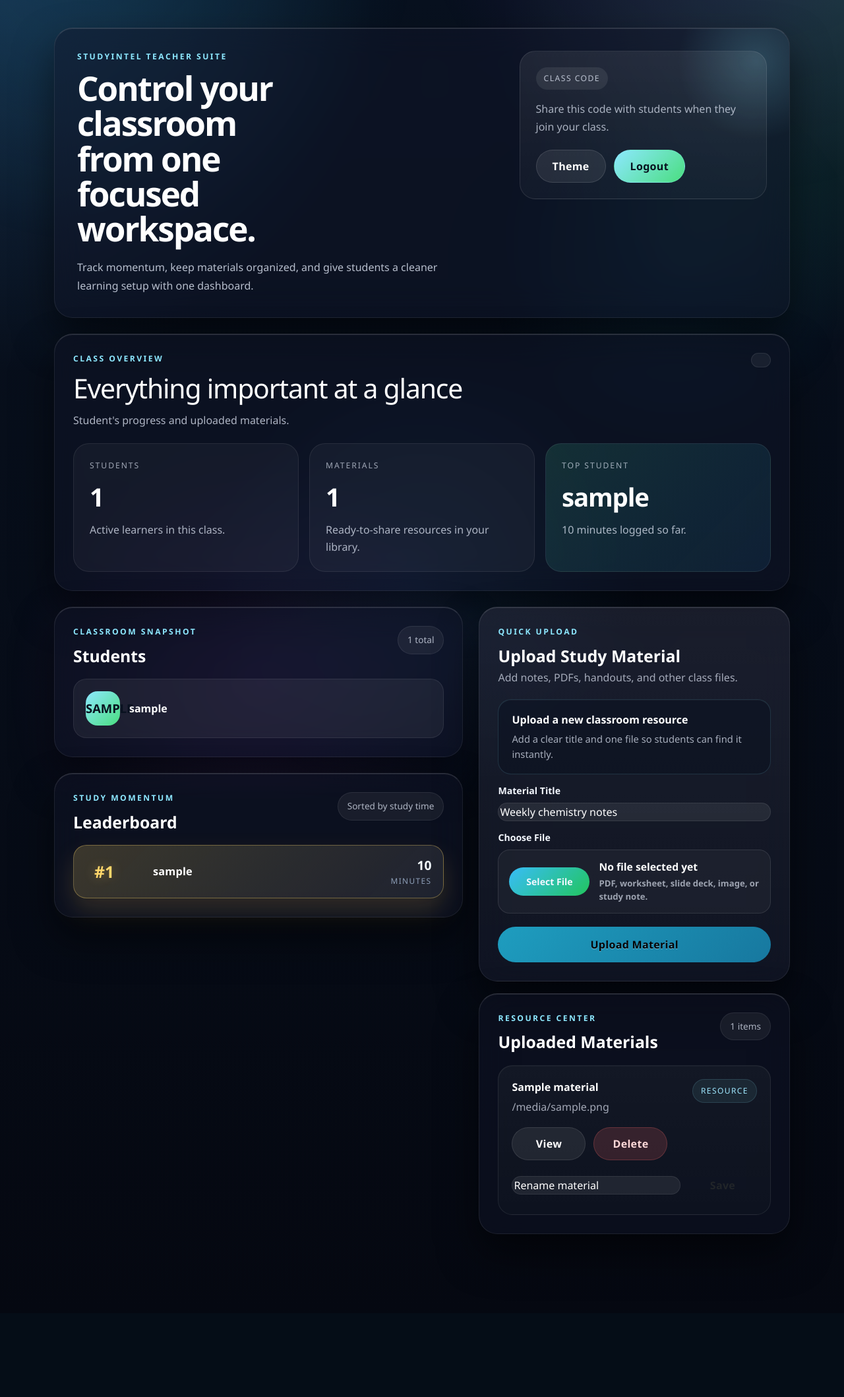
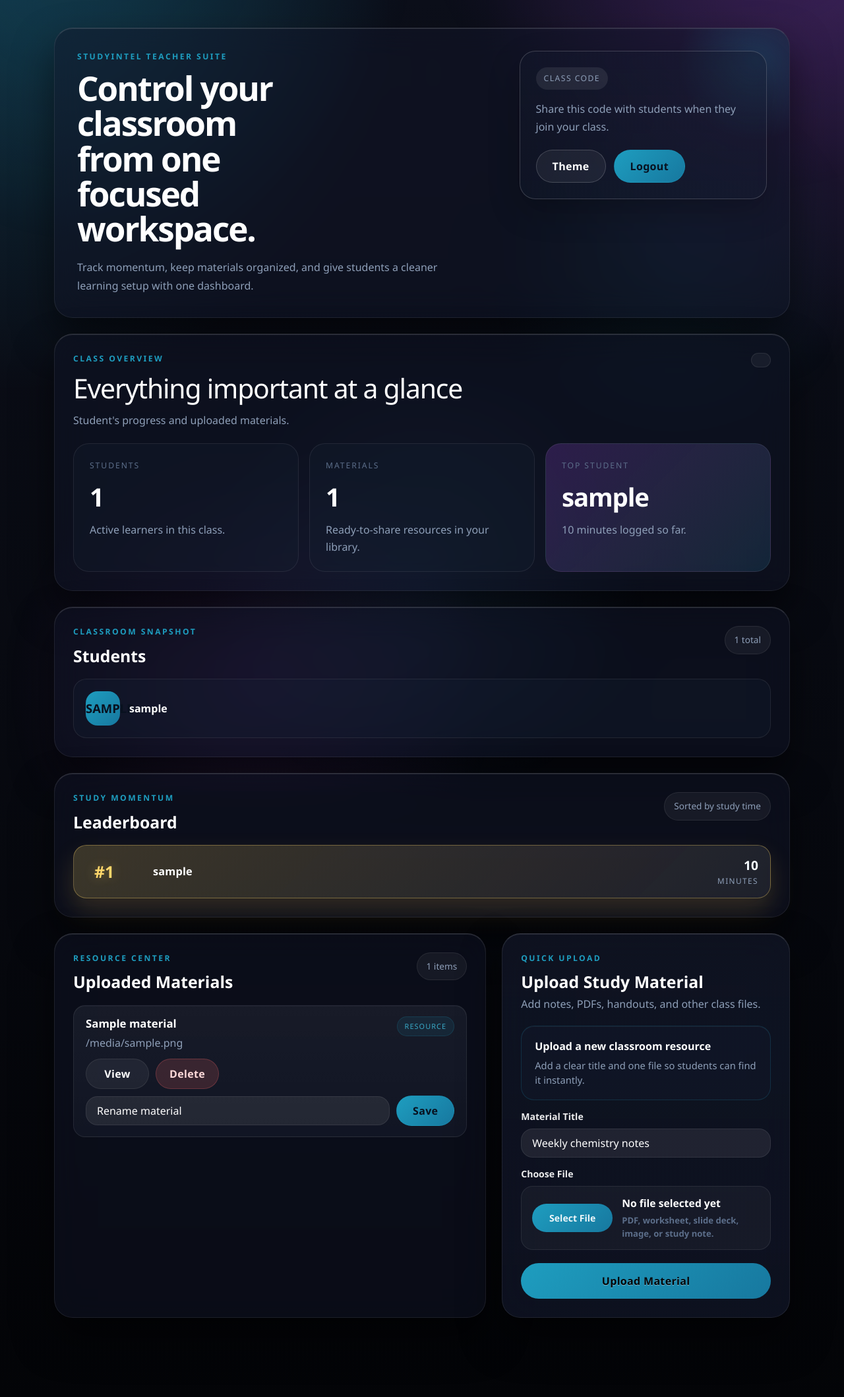
Before and after one commit to sx0ii7dsxd-cpu/StudyIntel, a Flask app: template templates/teacher_dashboard.html in a window 1280 px wide. Shown: the whole page at 66% size. Before the commit the page ends 1885 px from the top, so only its background shows below. Run offline with Flask 3, Linux system fonts and the light colour scheme; the template is opened without the code that fills it: most values are stand-ins (such as "Sample title", 1, 10 or a date in 2020).

Commit message:
teacher's theme and layout

```diff
--- a/static/dashboard.css
+++ b/static/dashboard.css
@@ -1,8 +1,8 @@
 .teacher-dashboard-page {
     background:
-        radial-gradient(circle at top left, rgba(79, 172, 254, 0.18), transparent 24%),
-        radial-gradient(circle at top right, rgba(61, 220, 151, 0.16), transparent 22%),
-        linear-gradient(180deg, #08111f 0%, #050811 100%);
+        radial-gradient(circle at top left, color-mix(in srgb, var(--si-accent-solid) 22%, transparent), transparent 24%),
+        radial-gradient(circle at top right, color-mix(in srgb, var(--si-accent-cool) 18%, transparent), transparent 22%),
+        linear-gradient(180deg, var(--si-bg-top) 0%, var(--si-bg-bottom) 100%);
 }
 
 .teacher-shell {
@@ -27,14 +27,14 @@
     right: -70px;
     top: -70px;
     border-radius: 50%;
-    background: radial-gradient(circle, rgba(134, 231, 255, 0.2), transparent 70%);
+    background: radial-gradient(circle, color-mix(in srgb, var(--si-accent-solid) 22%, transparent), transparent 70%);
     pointer-events: none;
 }
 
 .teacher-kicker,
 .teacher-section-kicker {
     margin: 0 0 12px;
-    color: #8de8ff;
+    color: var(--si-accent-solid);
     text-transform: uppercase;
     letter-spacing: 0.2em;
     font-size: 0.76rem;
@@ -53,7 +53,7 @@
 .teacher-description {
     max-width: 60ch;
     margin: 18px 0 0;
-    color: rgba(231, 238, 252, 0.78);
+    color: var(--si-text-muted);
     line-height: 1.75;
     font-size: 1rem;
 }
@@ -64,8 +64,9 @@
     align-self: start;
     padding: 24px;
     border-radius: 24px;
-    background: linear-gradient(180deg, rgba(255, 255, 255, 0.08), rgba(255, 255, 255, 0.03));
-    border: 1px solid rgba(255, 255, 255, 0.1);
+    background: linear-gradient(180deg, color-mix(in srgb, var(--si-panel) 92%, rgba(255, 255, 255, 0.04)), color-mix(in srgb, var(--si-panel-soft) 94%, transparent));
+    border: 1px solid var(--si-border-strong);
+    box-shadow: 0 18px 48px rgba(0, 0, 0, 0.24);
 }
 
 .teacher-chip {
@@ -74,7 +75,7 @@
     padding: 8px 12px;
     border-radius: 999px;
     background: rgba(255, 255, 255, 0.08);
-    color: rgba(231, 238, 252, 0.76);
+    color: var(--si-text-muted);
     font-size: 0.76rem;
     letter-spacing: 0.12em;
     text-transform: uppercase;
@@ -86,13 +87,13 @@
     font-size: clamp(2rem, 5vw, 2.8rem);
     line-height: 1;
     letter-spacing: 0.16em;
-    color: #a7f0ff;
-    text-shadow: 0 0 24px rgba(30, 157, 191, 0.35);
+    color: var(--si-accent-solid);
+    text-shadow: 0 0 24px color-mix(in srgb, var(--si-accent-solid) 35%, transparent);
 }
 
 .teacher-panel-note {
     margin: 12px 0 0;
-    color: rgba(231, 238, 252, 0.7);
+    color: var(--si-text-muted);
     line-height: 1.65;
 }
 
@@ -104,15 +105,15 @@
 }
 
 .teacher-secondary-btn {
-    background: rgba(255, 255, 255, 0.08) !important;
-    color: #ffffff !important;
-    border: 1px solid rgba(255, 255, 255, 0.12) !important;
+    background: rgba(255, 255, 255, 0.06) !important;
+    color: var(--si-text) !important;
+    border: 1px solid var(--si-border-strong) !important;
 }
 
 .teacher-primary-btn {
-    background: linear-gradient(135deg, #8de8ff 0%, #4ade80 100%) !important;
+    background: var(--si-accent) !important;
     color: #08111f !important;
-    border: 1px solid rgba(141, 232, 255, 0.2) !important;
+    border: 1px solid color-mix(in srgb, var(--si-accent-solid) 28%, transparent) !important;
     text-shadow: none !important;
 }
 
@@ -144,7 +145,7 @@
 .teacher-overview-note {
     margin: 12px 0 0;
     max-width: 42ch;
-    color: rgba(231, 238, 252, 0.74);
+    color: var(--si-text-muted);
     line-height: 1.65;
 }
 
@@ -158,19 +159,19 @@
     padding: 24px;
     min-height: 168px;
     border-radius: 24px;
-    background: rgba(255, 255, 255, 0.04);
-    border: 1px solid rgba(255, 255, 255, 0.08);
+    background: color-mix(in srgb, var(--si-panel-soft) 88%, rgba(255, 255, 255, 0.03));
+    border: 1px solid var(--si-border);
 }
 
 .teacher-metric-highlight {
     background:
-        linear-gradient(135deg, rgba(61, 220, 151, 0.14), rgba(31, 182, 255, 0.08)),
-        rgba(18, 24, 43, 0.45);
+        linear-gradient(135deg, color-mix(in srgb, var(--si-accent-cool) 18%, transparent), color-mix(in srgb, var(--si-accent-solid) 14%, transparent)),
+        color-mix(in srgb, var(--si-panel) 90%, transparent);
 }
 
 .teacher-metric-label {
     display: block;
-    color: rgba(231, 238, 252, 0.66);
+    color: var(--si-text-soft);
     font-size: 0.76rem;
     letter-spacing: 0.16em;
     text-transform: uppercase;
@@ -187,26 +188,28 @@
 
 .teacher-metric-note {
     margin: 16px 0 0;
-    color: rgba(231, 238, 252, 0.72);
+    color: var(--si-text-muted);
     line-height: 1.65;
 }
 
 .teacher-grid {
     display: grid;
-    grid-template-columns: minmax(0, 1.25fr) minmax(320px, 0.95fr);
+    grid-template-columns: minmax(0, 1fr);
     gap: 24px;
     align-items: start;
 }
 
-.teacher-main-column,
-.teacher-side-column {
+.teacher-main-column {
     display: grid;
     gap: 24px;
     align-content: start;
 }
 
-.teacher-side-column {
-    gap: 18px;
+.teacher-bottom-row {
+    display: grid;
+    grid-template-columns: minmax(0, 1.35fr) minmax(320px, 0.9fr);
+    gap: 24px;
+    align-items: start;
 }
 
 .teacher-section {
@@ -236,9 +239,9 @@
     align-items: center;
     padding: 10px 14px;
     border-radius: 999px;
-    background: rgba(255, 255, 255, 0.06);
-    border: 1px solid rgba(255, 255, 255, 0.08);
-    color: rgba(231, 238, 252, 0.72);
+    background: rgba(255, 255, 255, 0.05);
+    border: 1px solid var(--si-border);
+    color: var(--si-text-muted);
     white-space: nowrap;
     font-size: 0.85rem;
 }
@@ -255,15 +258,15 @@
     gap: 14px;
     padding: 18px;
     border-radius: 20px;
-    background: rgba(255, 255, 255, 0.06);
-    border: 1px solid rgba(255, 255, 255, 0.08);
+    background: color-mix(in srgb, var(--si-panel-soft) 86%, rgba(255, 255, 255, 0.03));
+    border: 1px solid var(--si-border);
     transition: transform 0.2s ease, border-color 0.2s ease, background 0.2s ease;
 }
 
 .teacher-student-card:hover {
     transform: translateY(-3px);
-    border-color: rgba(137, 232, 255, 0.24);
-    background: rgba(255, 255, 255, 0.08);
+    border-color: color-mix(in srgb, var(--si-accent-solid) 28%, transparent);
+    background: color-mix(in srgb, var(--si-panel-soft) 92%, rgba(255, 255, 255, 0.04));
 }
 
 .teacher-student-avatar {
@@ -275,7 +278,7 @@
     font-size: 1.15rem;
     font-weight: 800;
     color: #08111f;
-    background: linear-gradient(135deg, #8de8ff 0%, #4ade80 100%);
+    background: var(--si-accent);
     flex-shrink: 0;
 }
 
@@ -289,7 +292,7 @@
 .teacher-material-meta,
 .teacher-upload-note {
     margin: 6px 0 0;
-    color: rgba(231, 238, 252, 0.68);
+    color: var(--si-text-muted);
     line-height: 1.55;
 }
 
@@ -299,8 +302,8 @@
 
 .teacher-upload-card {
     background:
-        linear-gradient(180deg, rgba(255, 255, 255, 0.06), rgba(255, 255, 255, 0.02)),
-        rgba(18, 24, 43, 0.45) !important;
+        linear-gradient(180deg, color-mix(in srgb, var(--si-panel-soft) 96%, rgba(255, 255, 255, 0.04)), color-mix(in srgb, var(--si-panel) 92%, transparent)),
+        var(--si-panel) !important;
 }
 
 .teacher-library-card {
@@ -315,8 +318,8 @@
 .teacher-upload-banner {
     padding: 18px 20px;
     border-radius: 20px;
-    background: rgba(10, 17, 31, 0.46);
-    border: 1px solid rgba(141, 232, 255, 0.14);
+    background: color-mix(in srgb, var(--si-panel-soft) 92%, transparent);
+    border: 1px solid color-mix(in srgb, var(--si-accent-solid) 20%, transparent);
     box-shadow: inset 0 1px 0 rgba(255, 255, 255, 0.04);
 }
 
@@ -328,7 +331,7 @@
 
 .teacher-upload-banner p {
     margin: 6px 0 0;
-    color: rgba(231, 238, 252, 0.7);
+    color: var(--si-text-muted);
     line-height: 1.55;
     font-size: 0.92rem;
 }
@@ -339,13 +342,19 @@
 }
 
 .teacher-field span {
-    color: #f4f8ff;
+    color: color-mix(in srgb, var(--si-text) 92%, transparent);
     font-size: 0.88rem;
     font-weight: 600;
 }
 
-.teacher-field input {
+.teacher-field input[type="text"],
+.teacher-edit-input {
+    width: 100%;
+    min-height: 44px;
     margin-top: 0 !important;
+    padding: 10px 16px !important;
+    border-radius: 18px !important;
+    line-height: 1.2;
 }
 
 .teacher-file-field {
@@ -354,12 +363,16 @@
 
 .teacher-file-field input[type="file"] {
     position: absolute;
-    inset: 34px 0 0;
-    width: 100%;
-    height: calc(100% - 34px);
+    width: 1px;
+    height: 1px;
+    padding: 0;
+    margin: -1px;
     opacity: 0;
-    cursor: pointer;
-    z-index: 2;
+    overflow: hidden;
+    clip: rect(0, 0, 0, 0);
+    white-space: nowrap;
+    border: 0;
+    pointer-events: none;
 }
 
 .teacher-file-shell {
@@ -369,7 +382,7 @@
     align-items: center;
     padding: 14px 16px;
     border-radius: 18px;
-    border: 1px solid rgba(255, 255, 255, 0.1);
+    border: 1px solid var(--si-border);
     background: rgba(255, 255, 255, 0.04);
     min-height: 78px;
     transition: border-color 0.2s ease, transform 0.2s ease, background 0.2s ease;
@@ -377,7 +390,7 @@
 
 .teacher-file-field:hover .teacher-file-shell,
 .teacher-file-field input[type="file"]:focus + .teacher-file-shell {
-    border-color: rgba(141, 232, 255, 0.26);
+    border-color: color-mix(in srgb, var(--si-accent-solid) 28%, transparent);
     background: rgba(255, 255, 255, 0.06);
     transform: translateY(-1px);
 }
@@ -389,7 +402,7 @@
     min-width: 122px;
     padding: 11px 16px;
     border-radius: 999px;
-    background: linear-gradient(135deg, #38bdf8 0%, #22c55e 100%);
+    background: var(--si-accent);
     color: #08111f;
     font-weight: 700;
     text-align: center;
@@ -411,7 +424,7 @@
 }
 
 .teacher-file-copy small {
-    color: rgba(231, 238, 252, 0.64);
+    color: var(--si-text-soft);
     font-size: 0.82rem;
     line-height: 1.5;
 }
@@ -424,16 +437,16 @@
 
 .teacher-material-stack {
     display: grid;
-    gap: 16px;
+    gap: 12px;
 }
 
 .teacher-material-card {
-    padding: 20px;
-    border-radius: 22px;
+    padding: 16px 18px;
+    border-radius: 18px;
     background:
         linear-gradient(180deg, rgba(255, 255, 255, 0.045), rgba(255, 255, 255, 0.02)),
-        rgba(9, 15, 28, 0.7);
-    border: 1px solid rgba(255, 255, 255, 0.08);
+        color-mix(in srgb, var(--si-panel-soft) 92%, rgba(9, 15, 28, 0.28));
+    border: 1px solid var(--si-border);
     box-shadow: inset 0 1px 0 rgba(255, 255, 255, 0.03);
 }
 
@@ -442,41 +455,47 @@
     align-items: flex-start;
     justify-content: space-between;
     gap: 12px;
-    margin-bottom: 18px;
+    margin-bottom: 12px;
 }
 
 .teacher-material-copy {
     min-width: 0;
 }
 
+.teacher-material-title {
+    font-size: 1.05rem;
+    line-height: 1.3;
+}
+
 .teacher-material-badge {
     display: inline-flex;
     align-items: center;
-    padding: 8px 12px;
+    padding: 6px 11px;
     border-radius: 999px;
-    background: rgba(141, 232, 255, 0.08);
-    border: 1px solid rgba(141, 232, 255, 0.14);
-    color: #9fe8ff;
-    font-size: 0.75rem;
-    letter-spacing: 0.12em;
+    background: color-mix(in srgb, var(--si-accent-solid) 10%, transparent);
+    border: 1px solid color-mix(in srgb, var(--si-accent-solid) 18%, transparent);
+    color: color-mix(in srgb, var(--si-accent-solid) 88%, white 12%);
+    font-size: 0.68rem;
+    letter-spacing: 0.1em;
     text-transform: uppercase;
     white-space: nowrap;
 }
 
 .teacher-material-actions {
     display: flex;
-    gap: 12px;
+    gap: 10px;
     flex-wrap: wrap;
-    margin-bottom: 14px;
+    margin-bottom: 10px;
 }
 
 .teacher-action-btn {
     margin-top: 0;
-    min-width: 112px;
+    min-width: 96px;
+    padding: 10px 18px !important;
     text-align: center;
-    background: rgba(255, 255, 255, 0.08) !important;
-    color: #ffffff !important;
-    border: 1px solid rgba(255, 255, 255, 0.1) !important;
+    background: rgba(255, 255, 255, 0.06) !important;
+    color: var(--si-text) !important;
+    border: 1px solid var(--si-border) !important;
 }
 
 .teacher-delete-btn {
@@ -488,7 +507,7 @@
 .teacher-edit-form {
     display: grid;
     grid-template-columns: minmax(0, 1fr) auto;
-    gap: 12px;
+    gap: 10px;
     align-items: center;
 }
 
@@ -497,16 +516,55 @@
 }
 
 .teacher-save-btn {
-    min-width: 104px;
+    min-width: 88px;
+    min-height: 44px;
+    padding: 10px 18px !important;
+    background: var(--si-accent) !important;
+    color: #08111f !important;
+    border: 1px solid color-mix(in srgb, var(--si-accent-solid) 24%, transparent) !important;
+    text-shadow: none !important;
+    font-weight: 800 !important;
 }
 
 .teacher-empty-state {
     padding: 18px;
     border-radius: 18px;
-    border: 1px dashed rgba(255, 255, 255, 0.12);
-    color: rgba(231, 238, 252, 0.68);
+    border: 1px dashed var(--si-border);
+    color: var(--si-text-muted);
     background: rgba(255, 255, 255, 0.04);
     text-align: center;
+}
+
+html[data-theme='cyber'] .teacher-title,
+html[data-theme='cyber'] .teacher-overview-head h2,
+html[data-theme='cyber'] .teacher-section-head h2 {
+    text-shadow: 0 0 22px rgba(252, 238, 10, 0.08);
+}
+
+html[data-theme='cyber'] .teacher-topbar,
+html[data-theme='cyber'] .teacher-overview,
+html[data-theme='cyber'] .teacher-section {
+    border-color: rgba(252, 238, 10, 0.14);
+    box-shadow: 0 24px 60px rgba(0, 0, 0, 0.45), inset 0 1px 0 rgba(252, 238, 10, 0.06);
+}
+
+html[data-theme='cyber'] .teacher-primary-btn,
+html[data-theme='cyber'] .teacher-file-pill,
+html[data-theme='cyber'] .teacher-save-btn {
+    color: #111111 !important;
+}
+
+html[data-theme='eclipse'] .teacher-title,
+html[data-theme='eclipse'] .teacher-overview-head h2,
+html[data-theme='eclipse'] .teacher-section-head h2 {
+    color: #fff0f5;
+}
+
+html[data-theme='eclipse'] .teacher-topbar,
+html[data-theme='eclipse'] .teacher-overview,
+html[data-theme='eclipse'] .teacher-section {
+    border-color: rgba(255, 51, 102, 0.14);
+    box-shadow: 0 24px 60px rgba(0, 0, 0, 0.45), inset 0 1px 0 rgba(255, 153, 51, 0.05);
 }
 
 @media (max-width: 1100px) {
@@ -514,7 +572,7 @@
         grid-template-columns: repeat(2, minmax(0, 1fr));
     }
 
-    .teacher-grid,
+    .teacher-bottom-row,
     .teacher-topbar {
         grid-template-columns: 1fr;
     }
--- a/templates/teacher_dashboard.html
+++ b/templates/teacher_dashboard.html
@@ -20,7 +20,7 @@
     <script>
       function applyTheme(theme) {
         document.documentElement.setAttribute("data-theme", theme);
-        localStorage.setItem("studyintelTheme_teacher", theme);
+        localStorage.setItem("studyintelTheme", theme);
       }
 
       function openThemeModal() {
@@ -51,11 +51,11 @@
         document.getElementById("si-theme-modal").style.display = "none";
       }
 
-      const savedTheme = localStorage.getItem("studyintelTheme_teacher") || "ocean";
+      const savedTheme = localStorage.getItem("studyintelTheme") || "ocean";
       applyTheme(savedTheme);
 
       window.addEventListener("storage", (event) => {
-        if (event.key === "studyintelTheme_teacher") {
+        if (event.key === "studyintelTheme") {
           document.documentElement.setAttribute("data-theme", event.newValue);
         }
       });
@@ -203,9 +203,54 @@
             </div>
             {% endif %}
           </section>
+
+          <section class="teacher-bottom-row">
+            <section class="glass teacher-section teacher-library-card">
+              <div class="teacher-section-head">
+                <div>
+                  <p class="teacher-section-kicker">Resource Center</p>
+                  <h2>Uploaded Materials</h2>
+                </div>
+                <span class="teacher-inline-stat">{{ total_materials }} items</span>
               </div>
 
-        <aside class="teacher-side-column">
+              {% if materials %}
+              <div class="teacher-material-stack">
+                {% for m in materials %}
+                <article class="teacher-material-card">
+                  <div class="teacher-material-header">
+                    <div class="teacher-material-copy">
+                      <strong class="teacher-material-title">{{ m.title }}</strong>
+                      <p class="teacher-material-meta">{{ m.filename }}</p>
+                    </div>
+                    <span class="teacher-material-badge">Resource</span>
+                  </div>
+
+                  <div class="teacher-material-actions">
+                    <a href="/view_material/{{ m.id }}" class="btn teacher-action-btn">View</a>
+                    <a href="/delete_material/{{ m.id }}" class="btn teacher-action-btn teacher-delete-btn">Delete</a>
+                  </div>
+
+                  <form action="/edit_material/{{ m.id }}" method="POST" class="teacher-edit-form">
+                    <input
+                      type="text"
+                      name="title"
+                      placeholder="Rename material"
+                      required
+                      class="teacher-edit-input"
+                    />
+                    <button class="btn teacher-save-btn" type="submit">Save</button>
+                  </form>
+                </article>
+                {% endfor %}
+              </div>
+              {% else %}
+              <div class="teacher-empty-state">
+                Your material library is empty. Upload the first resource to get started.
+              </div>
+              {% endif %}
+            </section>
+
             <section class="glass teacher-section teacher-upload-card">
               <div class="teacher-section-head teacher-section-head-stack">
                 <div>
```
Also changed, not shown: other parts of templates/teacher_dashboard.html (+1 -46 lines), users.db, 1 other file. Lines whose indentation alone changed are shown as unchanged.
